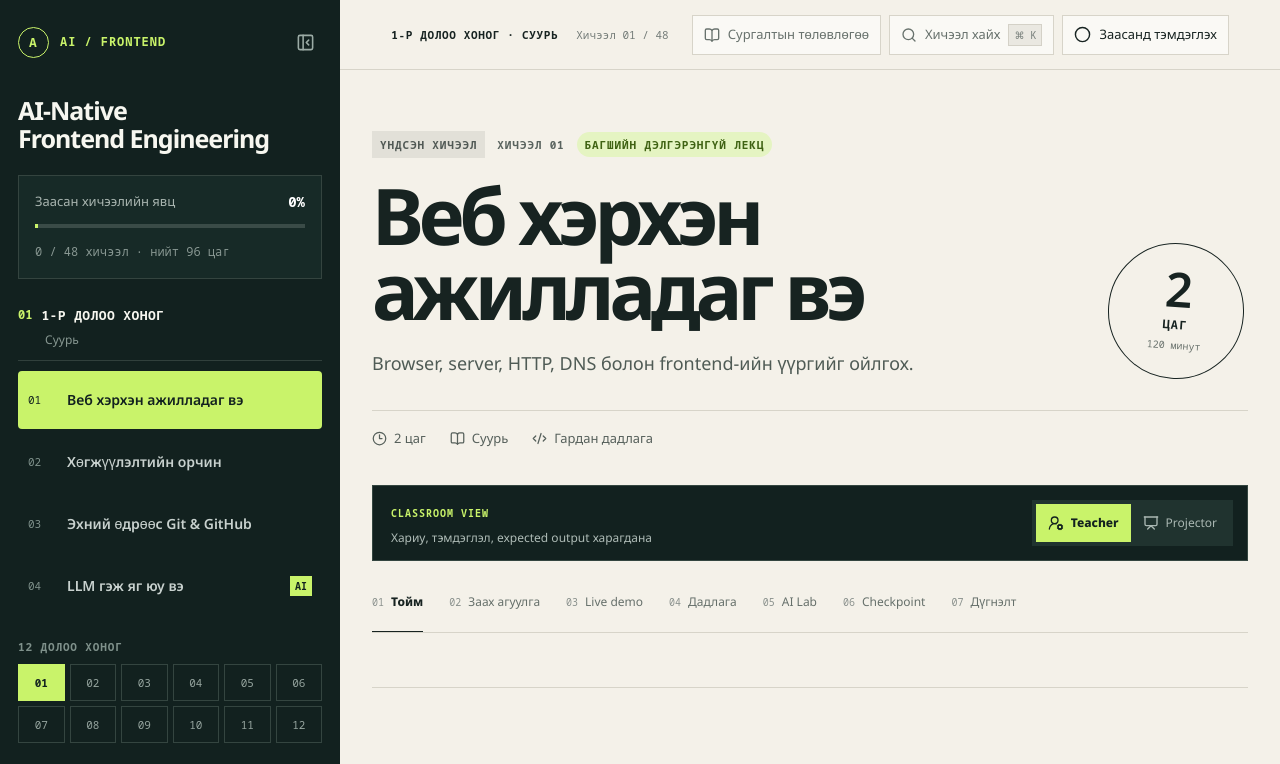
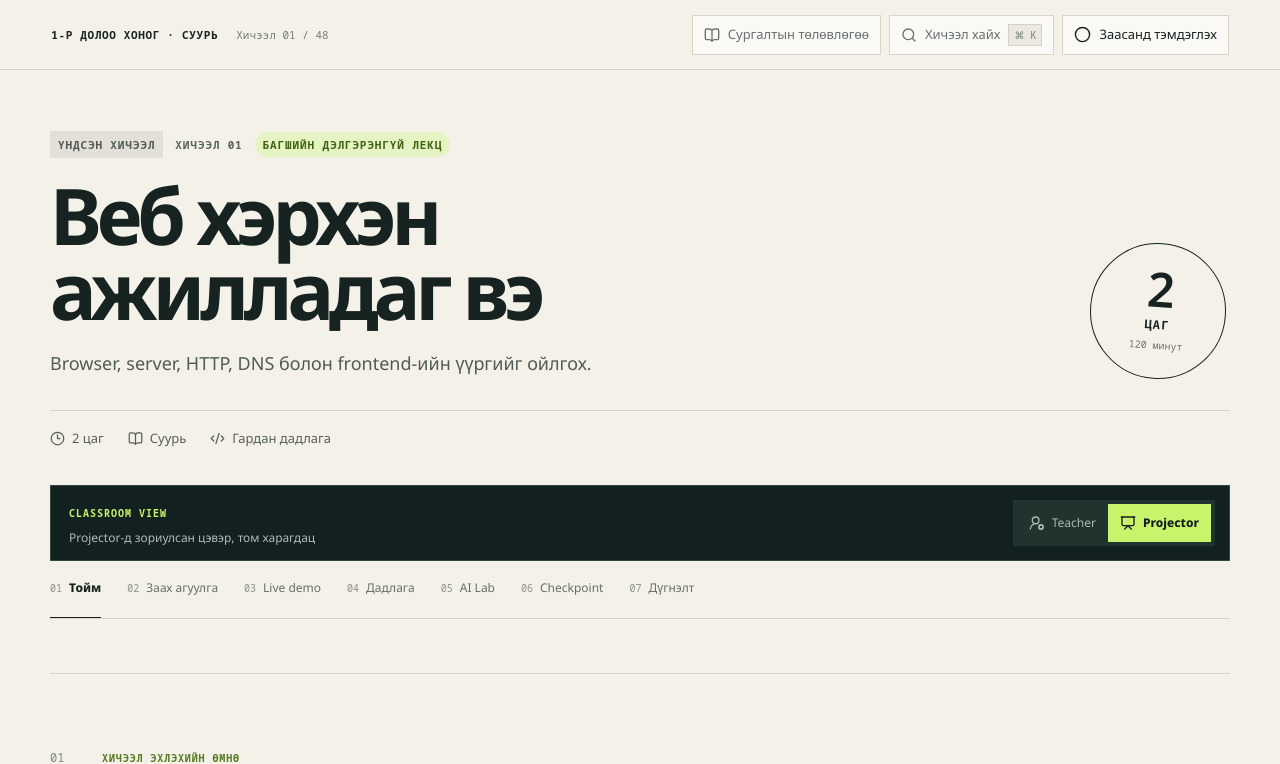
Before and after one commit to Batzorig11/new-devx, a Next.js app: page / in a window 1280 px wide. Shown: the top 764 px of the page. Built offline with nearby package versions, Linux system fonts and the light colour scheme.

Commit message:
default view mode

```diff
--- a/features/course/reference-lessons/components/reference-lesson.tsx
+++ b/features/course/reference-lessons/components/reference-lesson.tsx
@@ -19,7 +19,7 @@ import { LessonWrapUp } from "./lesson-wrap-up";
 const LESSON_MODE_STORAGE_KEY = "devx-classroom-view";
 
 export function ReferenceLesson({ lesson }: { lesson: ReferenceLessonData }) {
-  const [mode, setMode] = useState<LessonMode>("teacher");
+  const [mode, setMode] = useState<LessonMode>("projector");
   const [activeId, setActiveId] = useState<ReferenceLessonSectionId>("overview");
 
   useEffect(() => {
@@ -28,7 +28,7 @@ export function ReferenceLesson({ lesson }: { lesson: ReferenceLessonData }) {
         const storedMode = window.localStorage.getItem(LESSON_MODE_STORAGE_KEY);
         if (storedMode === "teacher" || storedMode === "projector") setMode(storedMode);
       } catch {
-        // Keep Teacher Mode when browser storage is unavailable.
+        // Keep Projector Mode when browser storage is unavailable.
       }
     }, 0);
 
```
